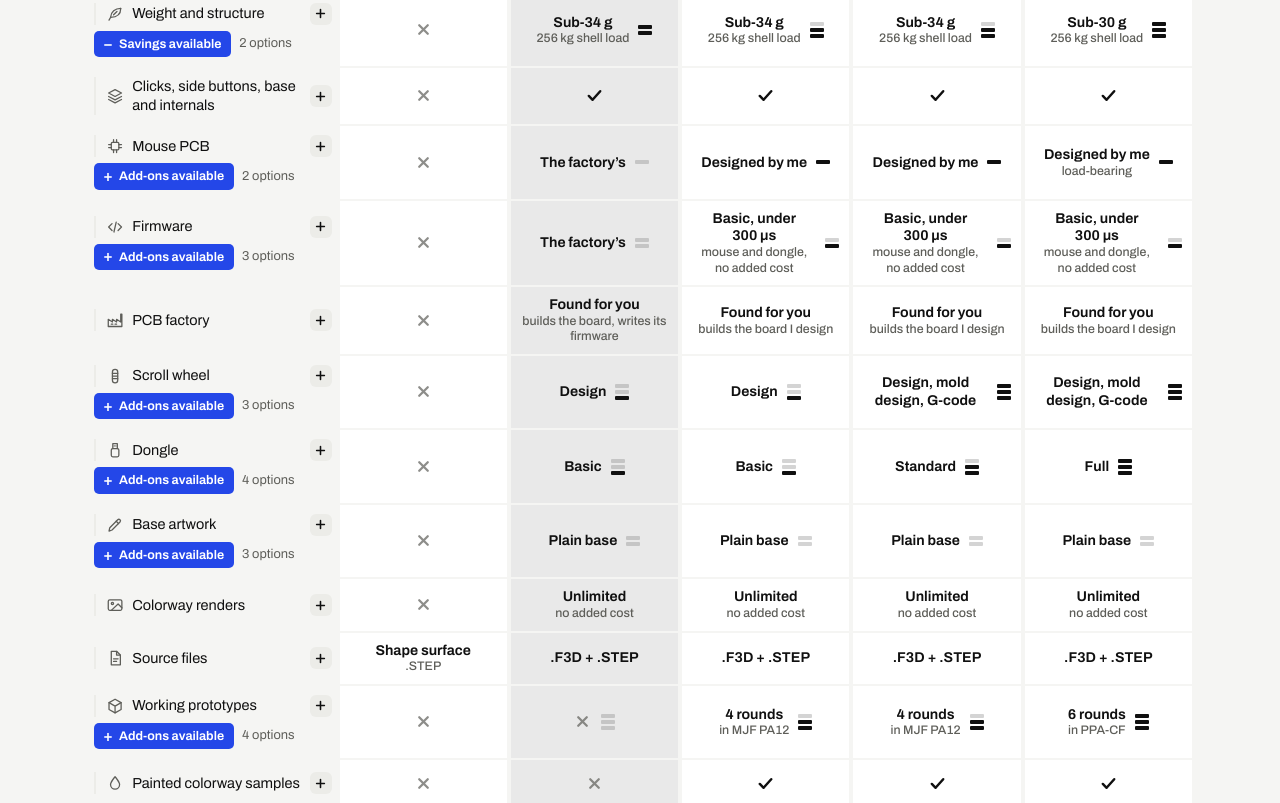
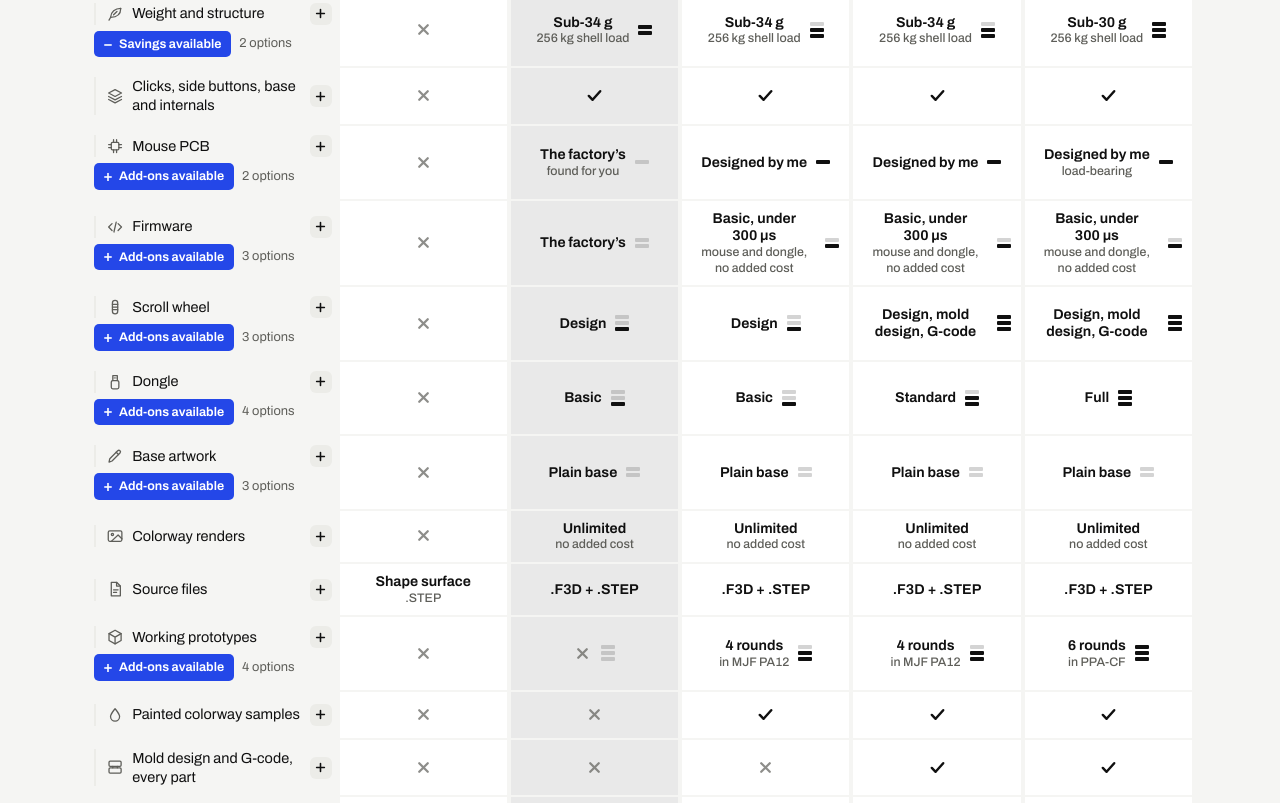
Before and after one commit to brockliddicoat/kyomi-bid-public, a plain HTML site: page index.html in a window 1280 px wide. Shown: the part 2715-3518 px from the top of the page. Drawn offline with Linux system fonts and the light colour scheme.

Commit message:
Fold finding the PCB factory into the Mouse PCB row
Co-Authored-By: Claude Opus 5.5 <noreply@anthropic.com>
Claude-Session: https://claude.ai/code/session_01Rus3V8w5etLrRFnTtn1vj3

```diff
--- a/index.html
+++ b/index.html
@@ -724,7 +724,6 @@ var BID_TEXT = {
   'row.parts': 'Clicks, side buttons, base and internals',
   'row.pcb': 'Mouse PCB',
   'row.fw': 'Firmware',
-  'row.fab': 'PCB factory',
   'row.wheel': 'Scroll wheel',
   'row.dongle': 'Dongle',
   'row.art': 'Base artwork',
@@ -746,17 +745,13 @@ var BID_TEXT = {
   'cell.weight.sub': '256 kg shell load',
   'cell.pcb.0': 'The factory’s',
   'cell.pcb.1': 'Designed by me',
+  'cell.pcb.sub0': 'found for you',
   'cell.pcb.sub30': 'load-bearing',
   'cell.fw.0': 'The factory’s',
   'cell.fw.1': 'Basic, under 300 µs',
   'cell.fw.2': 'Low latency, under 100 µs',
   'cell.fw.sub': 'mouse and dongle, no added cost',
   'cell.fw.added': 'mouse and dongle, added',
-  'cell.fab': 'Found for you',
-  'cell.fab.sub': 'builds the board, writes its firmware',
-  'cell.fab.sub.pcb': 'builds the board I design, writes its firmware',
-  'cell.fab.sub.fw': 'builds the board',
-  'cell.fab.sub.pcb.fw': 'builds the board I design',
   'cell.wheel.1': 'Design',
   'cell.wheel.2': 'Design and mold design',
   'cell.wheel.3': 'Design, mold design, G-code',
@@ -864,9 +859,9 @@ var BID_TEXT = {
   'ad.W38.s': 'Walls and ribs only, with no full lattice.',
   'ad.W38.v': 'Good value when stiffness and price matter more than the last few grams.',
   'ad.weight.math': 'Weights are without skates. Every target keeps the same pass mark: the shell holds 256 kg in simulation.',
-  'ad.pcb.i': 'The factory’s board is the default, as in your brief. I can design the PCB instead, around the shell and the weight target rather than the other way round. From {pkgTested} up, the PCB is mine.',
+  'ad.pcb.i': 'Either way, I find the factory that builds the board. Its own board is the default, as in your brief. I can design the PCB instead, around the shell and the weight target rather than the other way round. From {pkgTested} up, the PCB is mine.',
   'ad.pcb0.t': 'The factory’s PCB',
-  'ad.pcb0.s': 'I fit the shell and the internals to the board the factory provides.',
+  'ad.pcb0.s': 'The factory I find for you provides its own board, and I fit the shell and the internals to it.',
   'ad.pcb0.v': 'Good value when the factory’s board already suits the shape, and the weight target is 34 g or more. Offered with {pkgDesign}.',
   'ad.pcb1.t': 'PCB I design',
   'ad.pcb1.s': 'Schematic, layout and two assembled prototype runs, to the minimums in this bid. The files are yours.',
@@ -1732,7 +1727,7 @@ function makeBid(N) {
        otherwise sold as an option that is its labor and its materials (wm), never under the minimum. */
     var incl = function (key) {
       var it = N.items[key], lab = labor(it.h), o = { id: key, item: key, kind: 'included', h: it.h, amt: [0, 0], fee: it.fee, worth: it.fee != null ? [it.fee, it.fee] : lab };
-      if (it.fee == null && OPTION_ROWS.indexOf(ROW_OF[key]) >= 0) {
+      if (it.fee == null && OPTION_ROWS.indexOf(ROW_OF[key]) >= 0 && !ONLY_INCLUDED[key]) {
         var m = add(it.m || [0, 0], runOf(lab)), lo = Math.max(m[0], C.min);
         o.wm = [lo, Math.max(m[1], C.min, lo)];
         o.worth = add(lab, o.wm);
@@ -1839,12 +1834,12 @@ function makeBid(N) {
   /* The same price, arranged by the rows a package is described in. Every line lands in exactly one row,
      and every material is attached to the item it belongs to, so each item shows its own split:
      labor, materials, steel tools. The rows add up to the totals above. */
-  var ROWS = ['shapes', 'weight', 'parts', 'pcb', 'fw', 'fab', 'wheel', 'dongle', 'art', 'renders', 'files', 'proto', 'paint', 'molds', 'mc', 'tools', 'samples', 'calls', 'credit'];
+  var ROWS = ['shapes', 'weight', 'parts', 'pcb', 'fw', 'wheel', 'dongle', 'art', 'renders', 'files', 'proto', 'paint', 'molds', 'mc', 'tools', 'samples', 'calls', 'credit'];
   var ROW_OF = { SH1: 'shapes', SHN: 'shapes', SHX: 'shapes', CS1: 'shapes', CS2: 'shapes', W30: 'weight', W34: 'weight', W38: 'weight',
     CL: 'parts', IL: 'parts', BS: 'parts', PB: 'pcb', FB: 'fw', FL: 'fw', FU: 'fw', WD: 'wheel', WM: 'wheel', WG: 'wheel', DB: 'dongle', DS: 'dongle', DF: 'dongle',
     DP: 'dongle',
     ART2: 'art', ART4: 'art', RN: 'renders', AH: 'files', PR: 'proto', DFM: 'molds', MT: 'molds', MK: 'molds', MB: 'molds', MS: 'molds',
-    MC: 'mc', T: 'tools', TM: 'tools', TR: 'tools', SA: 'samples', FS: 'fab' };
+    MC: 'mc', T: 'tools', TM: 'tools', TR: 'tools', SA: 'samples', FS: 'pcb' };    // finding the factory sits with the PCB it builds
   /* For the comparison with American freelancers: the profession each line's work would need. Every line with hours has one. */
   var PROFS = ['id', 'me', 'ee', 'fw', 'mold', 'viz'];
   var PROF_OF = { CS1: 'id', CS2: 'id', SH1: 'id', SHN: 'id', SHX: 'id', ART2: 'id', ART4: 'id',
@@ -1857,6 +1852,7 @@ function makeBid(N) {
     return out;
   }
   var OPTION_ROWS = ['weight', 'pcb', 'fw', 'wheel', 'dongle', 'art', 'proto'];     // the rows a client chooses within
+  var ONLY_INCLUDED = { FS: 1 };     // never sold on its own, so worth its hours alone, whichever row it sits in
   var OWN_FLOOR = { DP: true };                 // options chosen on their own inside a row
   var MAT_ROW = { 'mat.ref': 'shapes', 'mat.paint': 'paint', 'mat.resin': 'tools', 'mat.freight': 'tools', 'mat.coat': 'samples' };
   function rows(cfg) {
@@ -1988,7 +1984,6 @@ if (typeof module !== 'undefined') module.exports = { BID_NUM: BID_NUM, makeBid:
     mc: '<path d="M9 3.5h6M10 3.5v6L5 18a2 2 0 0 0 1.8 3h10.4A2 2 0 0 0 19 18l-5-8.5v-6"/><path d="M7.4 15h9.2"/>',
     tools: '<path d="M14 4l6 6-3 3-6-6z"/><path d="M11 7l-7.5 7.5a2.1 2.1 0 0 0 3 3L14 10"/>',
     samples: '<rect x="3.5" y="9" width="17" height="11.5" rx="1.5"/><path d="M3.5 13h17M12 9v11.5M8 9l1.5-5.5h5L16 9"/>',
-    fab: '<path d="M3 20.5V11l5.5 3.5V11l5.5 3.5V11l5.5 3.5V4h1.5v16.5z"/><path d="M7 17.5h2M12 17.5h2"/>',
     calls: '<rect x="3" y="6.5" width="12.5" height="11" rx="2"/><path d="M15.5 10.5L21 7.5v9l-5.5-3"/>',
     credit: '<circle cx="12" cy="9" r="5.5"/><path d="M9 13.8L8 21l4-2 4 2-1-7.2"/>',
     quality: '<path d="M12 3l7.5 3v6c0 4.6-3.1 7.8-7.5 9-4.4-1.2-7.5-4.4-7.5-9V6z"/><path d="M8.8 12.2l2.2 2.2 4.4-4.6"/>',
@@ -2331,7 +2326,7 @@ if (typeof module !== 'undefined') module.exports = { BID_NUM: BID_NUM, makeBid:
   var mqWide = window.matchMedia ? window.matchMedia('(min-width: 1040px)') : null;
   function isWide() { return !!(mqWide && mqWide.matches); }
   var ROWS = [
-    { id: 'shapes', keys: ['addShapes', 'asym'] }, { id: 'weight', keys: ['weight'] }, { id: 'parts' }, { id: 'pcb', keys: ['pcb'] }, { id: 'fw', keys: ['fw'] }, { id: 'fab' }, { id: 'wheel', keys: ['wheel'] },
+    { id: 'shapes', keys: ['addShapes', 'asym'] }, { id: 'weight', keys: ['weight'] }, { id: 'parts' }, { id: 'pcb', keys: ['pcb'] }, { id: 'fw', keys: ['fw'] }, { id: 'wheel', keys: ['wheel'] },
     { id: 'dongle', keys: ['dongle', 'screen'] }, { id: 'art', keys: ['art'] }, { id: 'renders' }, { id: 'files' }, { id: 'proto', keys: ['proto', 'rounds'] },
     { id: 'paint' }, { id: 'molds' }, { id: 'mc', keys: ['mc'] }, { id: 'tools', keys: ['toolmaker'] }, { id: 'samples' }, { id: 'calls' }, { id: 'credit' }
   ];
@@ -2363,7 +2358,7 @@ if (typeof module !== 'undefined') module.exports = { BID_NUM: BID_NUM, makeBid:
         return { html: String(paid + p.extra), sub: sub.join(', ') };
       case 'weight': return { html: T('cell.weight.' + c.weight), sub: T('cell.weight.sub') };
       case 'parts': return yes;
-      case 'pcb': return c.pcb ? { html: T('cell.pcb.1'), sub: c.weight === 'W30' ? T('cell.pcb.sub30') : B.defaults(k).pcb ? '' : T('cell.added') } : { html: T('cell.pcb.0') };
+      case 'pcb': return c.pcb ? { html: T('cell.pcb.1'), sub: c.weight === 'W30' ? T('cell.pcb.sub30') : B.defaults(k).pcb ? '' : T('cell.added') } : { html: T('cell.pcb.0'), sub: T('cell.pcb.sub0') };
       case 'fw': return { html: T('cell.fw.' + c.fw), sub: !c.fw ? '' : c.fw <= p.fw ? T('cell.fw.sub') : T('cell.fw.added') };     // up to the level the package comes with, it is at no added cost
       case 'wheel': return { html: T('cell.wheel.' + c.wheel) };
       case 'dongle': return { html: T('cell.dongle.' + c.dongle), sub: c.screen ? T('cell.screen.' + c.screen) : '' };
@@ -2377,7 +2372,6 @@ if (typeof module !== 'undefined') module.exports = { BID_NUM: BID_NUM, makeBid:
       case 'tools': return p.build ? { html: T('cell.tools.' + c.toolmaker), sub: T('cell.tools.sub') } : no;
       case 'samples': return p.build ? { html: T('cell.samples') } : no;
       case 'calls': return { html: T('cell.calls'), sub: T('cell.calls.sub') };
-      case 'fab': return { html: T('cell.fab'), sub: T('cell.fab.sub' + (c.pcb ? '.pcb' : '') + (c.fw ? '.fw' : '')) };   // the factory writes the firmware only while mine is not selected
       case 'credit': return yes;
     }
     return no;
```
